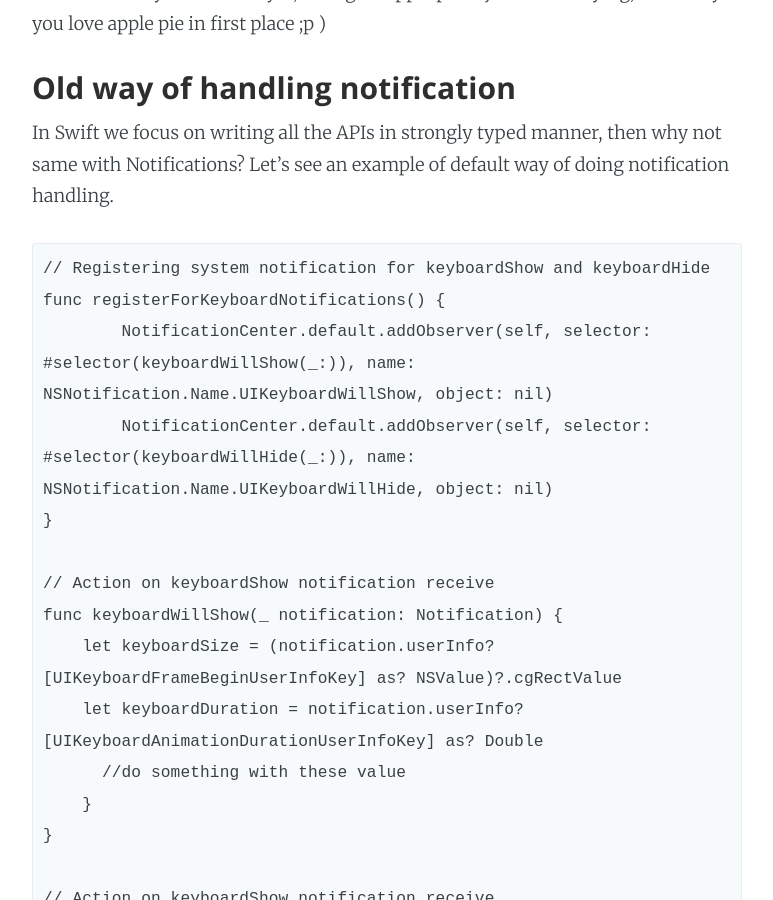
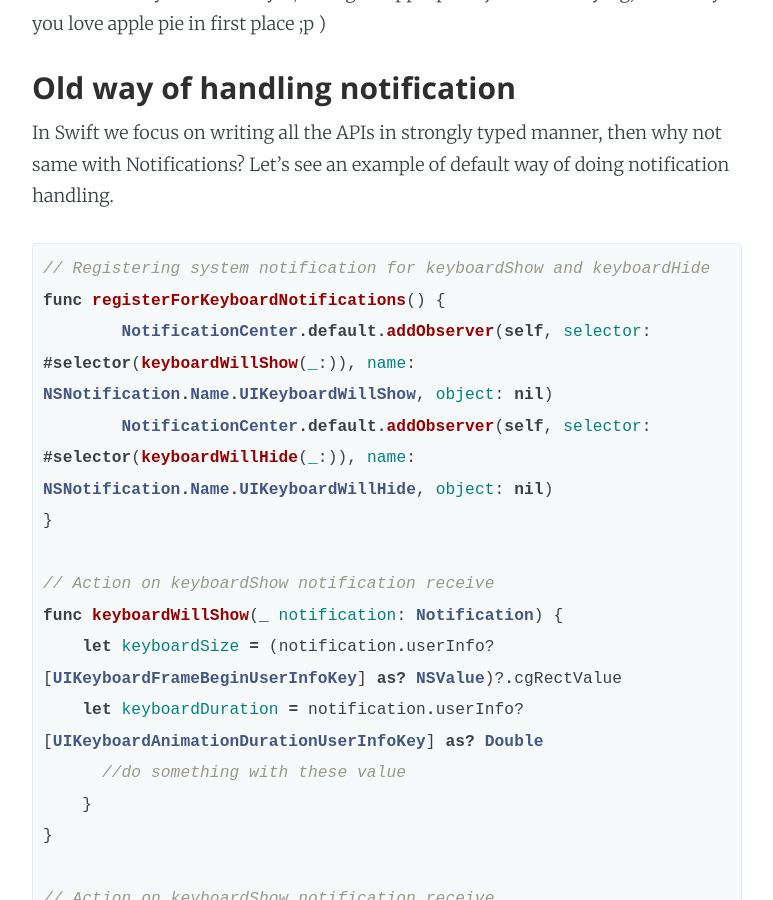
Before and after one commit to moldedbits/moldedbits.github.io, a Jekyll site: the page built from _posts/2017-08-28-typed-notification-ios.md, in a window 1280 px wide and 900 px high, scrolled down 727 px. Shown: the whole window, without its empty margins (253-1026 px from the left). Built offline with Jekyll 4.4.1, drawn with Linux system fonts in a browser that asks for light colours; comment, search, counter and statistics services are not loaded; some of the changed text lies outside the part shown.

Commit message:
Change code highlight

````diff
--- a/_posts/2017-08-28-typed-notification-ios.md
+++ b/_posts/2017-08-28-typed-notification-ios.md
@@ -16,7 +16,7 @@ Well, answer to that question is, Yes. Today We are gonna discuss notification p
 
 In Swift we focus on writing all the APIs in strongly typed manner, then why not same with Notifications? Let's see an example of default way of doing notification handling.
 
-```Swift
+{% highlight swift %}
 // Registering system notification for keyboardShow and keyboardHide
 func registerForKeyboardNotifications() {
         NotificationCenter.default.addObserver(self, selector: #selector(keyboardWillShow(_:)), name: NSNotification.Name.UIKeyboardWillShow, object: nil)
@@ -41,7 +41,7 @@ func deregisterFromKeyboardNotifications(){
     NotificationCenter.default.removeObserver(self, name: NSNotification.Name.UIKeyboardWillShow, object: nil)
     NotificationCenter.default.removeObserver(self, name: NSNotification.Name.UIKeyboardWillHide, object: nil)
 }
-```
+{% endhighlight %}
 
 We write this same code again and again or we create a `BaseViewController` and have these defined or maybe a `UIViewController` extension. But all of these are still not efficient as you have to dig into `notification.userInfo` dictionary to get relevant information.
 
@@ -53,7 +53,7 @@ We want to define notifications in such a way, where we can definitively get the
 
 To create typed notification we can first define an `NotificationDescriptor` struct.
 
-```Swift
+{% highlight swift %}
 struct NotificationDescriptor<A> {
     //Name of the notification
     let name: Notification.Name
@@ -61,13 +61,13 @@ struct NotificationDescriptor<A> {
     //Method to convert notification.userInfo to desired type
     let convert: (Notification) -> A
 }
-```
+{% endhighlight %}
 
 With help of Swift's Generic type we can use above Struct for all type of notification and describe our notifications using this.
 
 Next we can extend `NotificationCenter` to provide us an convenience method over default `addObserver` method.
 
-```Swift
+{% highlight swift %}
 extension NotificationCenter {
     func addObserver<A>(forDescriptor d: NotificationDescriptor<A>, using block: @escaping (A) -> ()) {
         addObserver(forName: d.name, object: nil, queue: nil, using: { notification in
@@ -75,11 +75,11 @@ extension NotificationCenter {
         })
     }
 }
-```
+{% endhighlight %}
 
 But there is one thing missing in above implementation. We have added the observer but we are ignoring the token received from `addObserver` method. Without this token we won't be able to deregister the notification. For this purpose we can define a `Token` class.
 
-```Swift
+{% highlight swift %}
 class Token {
     let center: NotificationCenter
     let token: NSObjectProtocol
@@ -93,11 +93,11 @@ class Token {
         center.removeObserver(token)
     }
 }
-```
+{% endhighlight %}
 
 And redefine out `addObserver` method this way:-
 
-```Swift
+{% highlight swift %}
 extension NotificationCenter {
     func addObserver<A>(forDescriptor d: NotificationDescriptor<A>, using block: @escaping (A) -> ()) -> Token {
         let t = addObserver(forName: d.name, object: nil, queue: nil, using: { notification in
@@ -106,7 +106,7 @@ extension NotificationCenter {
         return Token(token: t, center: self)
     }
 }
-```
+{% endhighlight %}
 
 We can store the `Token` returned by above function as a ViewController property, and as soon as ViewController's `deinit` gets called, `Token` will also gets destroyed and notification gets deregistered.
 
@@ -114,7 +114,7 @@ We can store the `Token` returned by above function as a ViewController property
 
 We will define KeyboardShow and Keyboard hide notification using our `NotificationDescriptor`.
 
-```Swift
+{% highlight swift %}
 let keyboardShowNotification = NotificationDescriptor<A>(name: Notification.Name.UIKeyboardWillShow, convert: { notification in
   // Here we can parse the userInfo into our desired type
 })
@@ -123,24 +123,24 @@ let keyboardHiderNotification = NotificationDescriptor<KeyboardPayload>(name: No
   // Here we can parse the userInfo into our desired type
 })
 
-```
+{% endhighlight %}
 
 Let's define a struct with info we require from keyboard notification using [KeyboardNotificationKeys](https://developer.apple.com/documentation/uikit/uiwindow/keyboard_notification_user_info_keys).
 
-```Swift
+{% highlight swift %}
 struct KeyboardData {
     let beginFrame: CGRect
     let endFrame: CGRect
     let curve: UIViewAnimationCurve? //If we want to use it to synchronize our animation
     let duration: TimeInterval
 }
-```
+{% endhighlight %}
 
 We can also define an initializer to our `KeyboardData` which take notification and instantiate `KeyboardData`. This can be used as our convert function and we don't have to redefine convert for KeyboardShow and KeyboardHide.
 
 This is also the most important part of our `Type-Safe Notification`. As now we will have strictly defined data in our application and all the parsing logic is separated out for easy debugging and testing.
 
-```Swift
+{% highlight swift %}
 extension KeyboardData {
     init(note: Notification) {
         guard let userInfo = note.userInfo else {
@@ -158,16 +158,16 @@ extension KeyboardData {
         self.duration = userInfo[UIKeyboardAnimationDurationUserInfoKey] as! TimeInterval
     }
 }
-```
+{% endhighlight %}
 
 `KeboardShowDescriptor` and `KeyboardHideDescriptor` will become
 
-```Swift
+{% highlight swift %}
 struct SystemNotification {
     static let keyboardShowNotification = NotificationDescriptor<KeyboardData>(name: Notification.Name.UIKeyboardWillShow, convert: KeyboardData.init)
     static let keyboardHiderNotification = NotificationDescriptor<KeyboardData>(name: Notification.Name.UIKeyboardWillHide, convert: KeyboardData.init)
 }
-```
+{% endhighlight %}
 
 We have also encapsulated these properties in `SystemNotification` struct, so that our global namespace doesn't get polluted with all different types of notification descriptors.
 
@@ -175,7 +175,7 @@ We have also encapsulated these properties in `SystemNotification` struct, so th
 
 As we have these properties already define, using in a UIViewController will become very simple and we don't have to track the notification for deregister.
 
-```Swift
+{% highlight swift %}
 private var keyboardShowToken: Token?
 private var keyboardHideToken: Token?
 
@@ -194,7 +194,7 @@ func registerForKeyboardNotifications() {
             //Custom logic related to view only
         }
     }
-```
+{% endhighlight %}
 
 This way we are also freeing up our UIViewController from other logic and only allowing it to handle views. This is also highly reusable as all the repetitive code is moved to a single place and this makes our code `DRY`.
 
````
